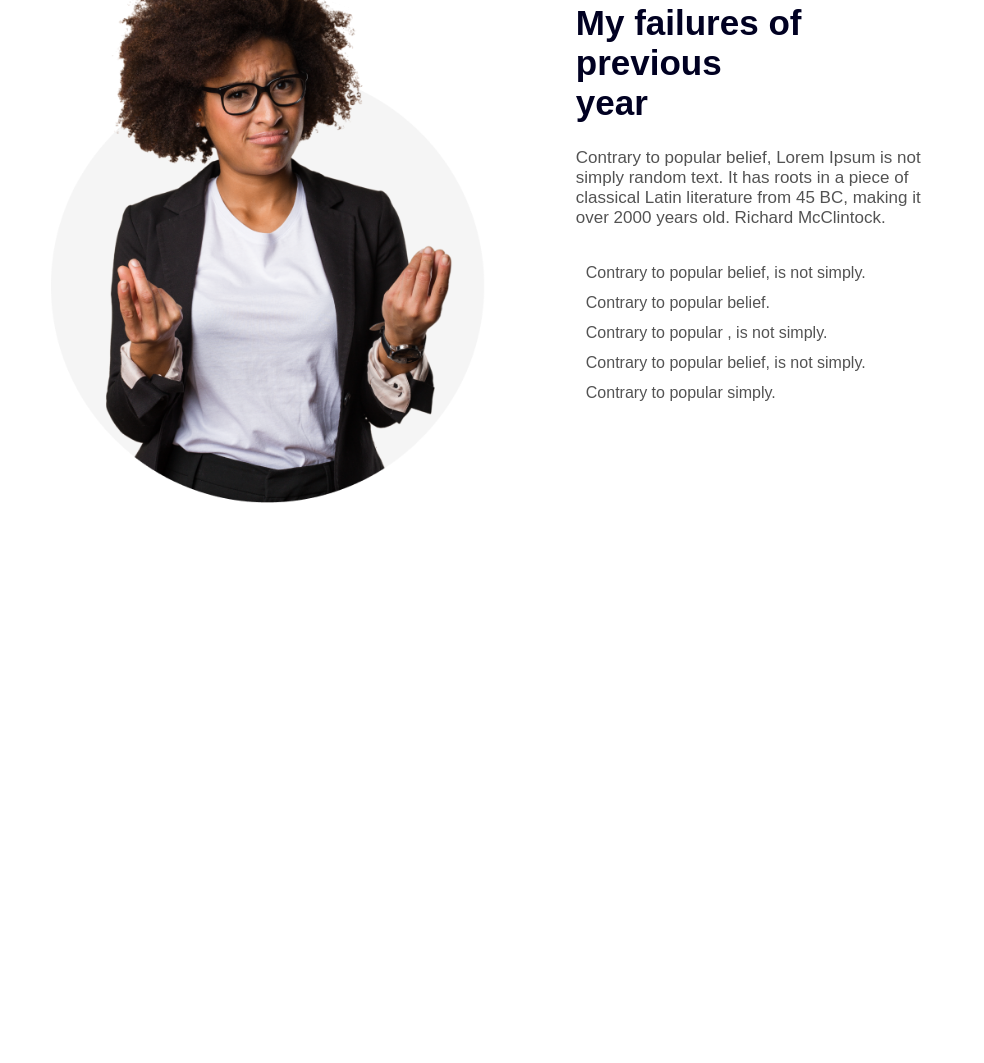
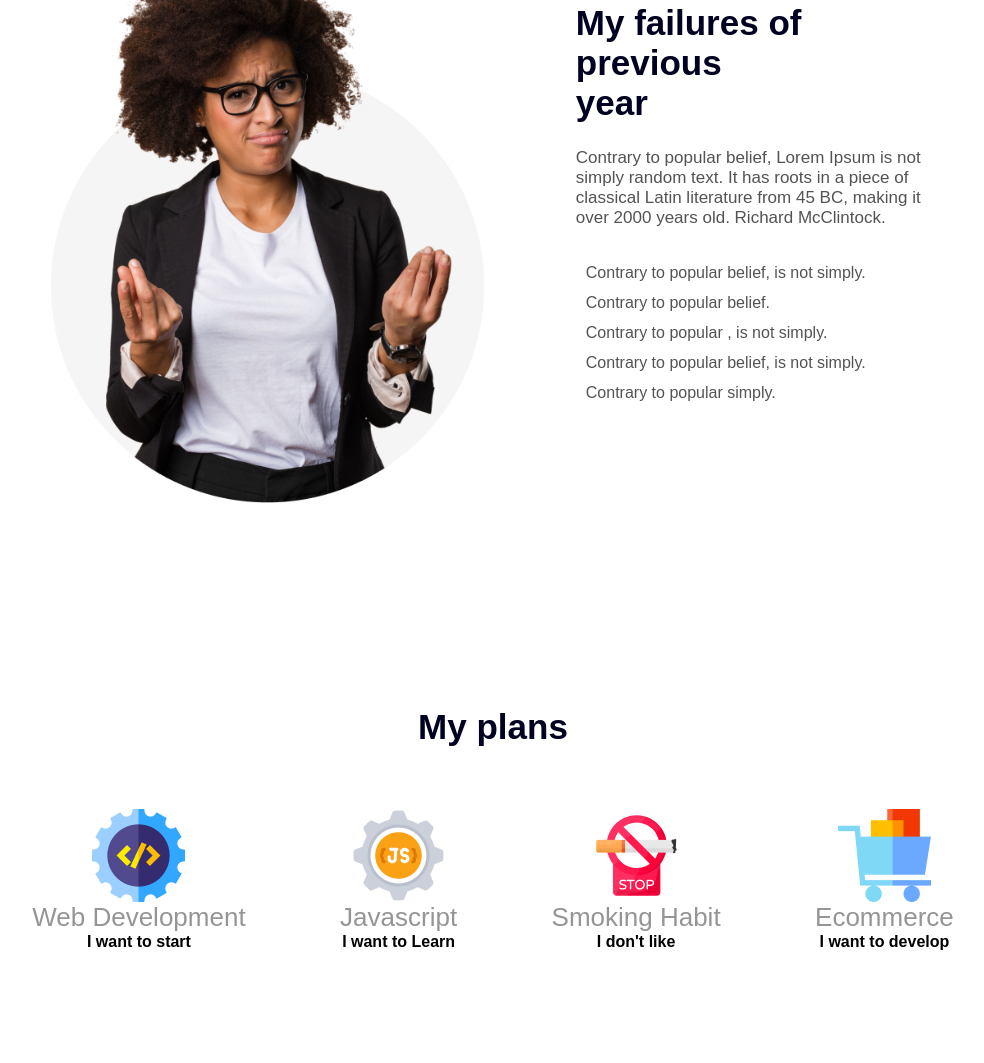
Before and after one commit to Nadim-Mahmud751/new-year-new, a plain HTML site: page index.html in a window 1280 px wide. Shown: the part 824-1887 px from the top of the page, without its empty margins (147-1131 px from the left). Before the commit the page ends 1431 px from the top, so only its background shows below. Drawn offline with Linux system fonts and the light colour scheme.

Commit message:
added my plans and styles plans

```diff
--- a/index.html
+++ b/index.html
@@ -54,6 +54,34 @@
            </div>
         </div>
   </section>
+  <!-- My plans -->
+  <section id="plan">
+    <div class="container">
+        <h1 class="title text-center">My plans</h1>
+        <div class="plan-box">
+            <div class="box-item">
+                <img class="icon" src="/images/icons/web.png" alt="">
+                <h3 class="box-title">Web Development</h3>
+                <h4 class="bio">I want to start</h4>
+            </div>
+            <div class="box-item">
+                <img class="icon" src="/images/icons/js.png" alt="">
+                <h3 class="box-title">Javascript</h3>
+                <h4 class="bio">I want to Learn</h4>
+            </div>
+            <div class="box-item">
+                <img class="icon" src="/images/icons/smoke.png" alt="">
+                <h3 class="box-title">Smoking Habit</h3>
+                <h4 class="bio">I don't like</h4>
+            </div>
+            <div class="box-item">
+                <img class="icon" src="/images/icons/ecom.png" alt="">
+                <h3 class="box-title">Ecommerce</h3>
+                <h4 class="bio">I want to develop</h4>
+            </div>
+        </div>
+    </div>
+   </section>
 
 </body>
 </html>
--- a/styles/style.css
+++ b/styles/style.css
@@ -105,3 +105,29 @@ button{
     line-height: 20px;
     font-weight: 400;
 }
+/* styles plans */
+#plan{
+    width: 100%;
+}
+#plan .title{
+    font-size: 35px;
+    color: rgb(1, 1, 34);
+    padding-bottom: 50px;
+}
+#plan .plan-box{
+    display: flex;
+    justify-content: space-between;
+}
+#plan .plan-box .box-item{
+    padding: 12px 0px;
+    display: flex;
+    align-items: center;
+    justify-content: center;
+    flex-direction: column;
+
+}
+#plan .plan-box .box-item .box-title{
+    font-size: 26px;
+    color: rgb(149, 149, 149);
+    font-weight: 400;
+}
```
